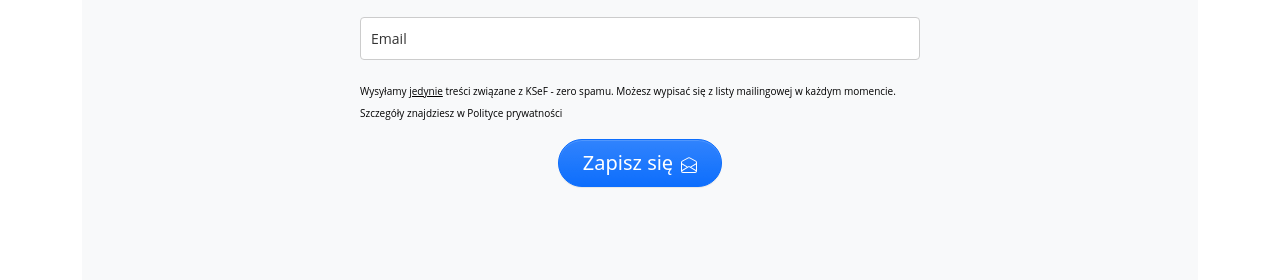
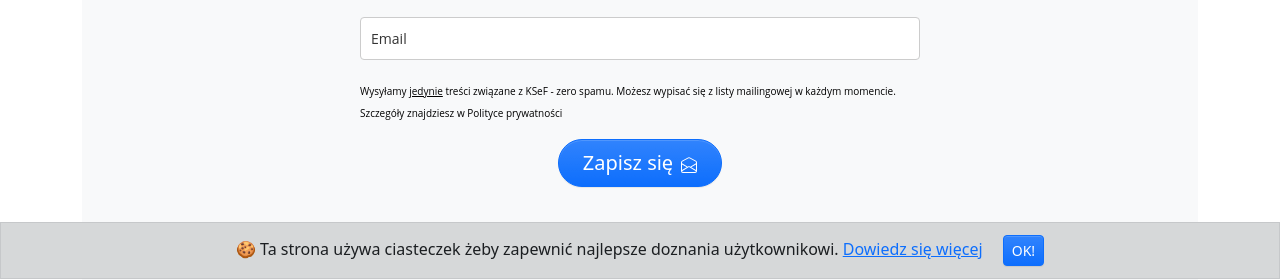
Before and after one commit to mharbuz/kfas-magento, a website built with webpack: page src/index.html in a window 1280 px wide. Shown: the part 521-801 px from the top of the page. Built offline with nearby package versions, Linux system fonts and the light colour scheme; no server answers; files whose address does not match are found by name; a web font is replaced by a local one.

Commit message:
cookies popup

```diff
--- a/src/index.html
+++ b/src/index.html
@@ -9,6 +9,8 @@
         gtag('js', new Date());
         gtag('config', 'G-GHP9E5KYQ7');
       </script>
+      <link rel="stylesheet" href="https://cdn.jsdelivr.net/npm/bootstrap@4.0.0/dist/css/bootstrap.min.css" integrity="sha384-Gn5384xqQ1aoWXA+058RXPxPg6fy4IWvTNh0E263XmFcJlSAwiGgFAW/dAiS6JXm" crossorigin="anonymous">
+
     <meta charset="utf-8">
     <meta name="viewport" content="width=device-width, initial-scale=1">
     <link rel="stylesheet" href="./main.css">
@@ -336,6 +338,15 @@
           </div>
         </div>
       </footer>
+      <!-- Cookie Banner -->
+      <div id="cb-cookie-banner" class="alert alert-dark text-center mb-0" role="alert">
+        🍪 Ta strona używa ciasteczek żeby zapewnić najlepsze doznania użytkownikowi.
+        <a href="https://www.cookiesandyou.com/" target="blank">Dowiedz się więcej</a>
+        <button type="button" class="btn btn-primary btn-sm ms-3" onclick="window.cb_hideCookieBanner()">
+        OK!
+        </button>
+      </div>
+      <!-- End of Cookie Banner -->
     </div>
   </body>
 </html>
--- a/src/js/main.js
+++ b/src/js/main.js
@@ -9,3 +9,39 @@ document.querySelectorAll('[data-bs-toggle="popover"]')
   .forEach(popover => {
     new Popover(popover)
   })
+
+
+/****
+ *  COOOKIES
+ */
+
+/* Javascript to show and hide cookie banner using localstorage */
+/* Shows the Cookie banner */
+function showCookieBanner(){
+  let cookieBanner = document.getElementById("cb-cookie-banner");
+  cookieBanner.style.display = "block";
+ }
+
+ /* Hides the Cookie banner and saves the value to localstorage */
+ function hideCookieBanner(){
+  localStorage.setItem("cb_isCookieAccepted", "yes");
+  let cookieBanner = document.getElementById("cb-cookie-banner");
+  cookieBanner.style.display = "none";
+ }
+
+ /* Checks the localstorage and shows Cookie banner based on it. */
+ function initializeCookieBanner(){
+  let isCookieAccepted = localStorage.getItem("cb_isCookieAccepted");
+  if(isCookieAccepted === null)
+  {
+   localStorage.setItem("cb_isCookieAccepted", "no");
+   showCookieBanner();
+  }
+  if(isCookieAccepted === "no"){
+   showCookieBanner();
+  }
+ }
+
+ // Assigning values to window object
+ window.onload = initializeCookieBanner();
+ window.cb_hideCookieBanner = hideCookieBanner;
--- /dev/null
+++ b/src/scss/cookies.scss
@@ -0,0 +1 @@
+#cb-cookie-banner { position: fixed; bottom: 0; left: 0; width: 100%; z-index: 999; border-radius: 0; display: none; }
--- a/src/scss/styles.scss
+++ b/src/scss/styles.scss
@@ -91,6 +91,7 @@ $success: #7952b3;
 
 @import "timeline";
 @import "mailerlite";
+@import "cookies";
 
 body {
   padding: 1.5rem;
```
